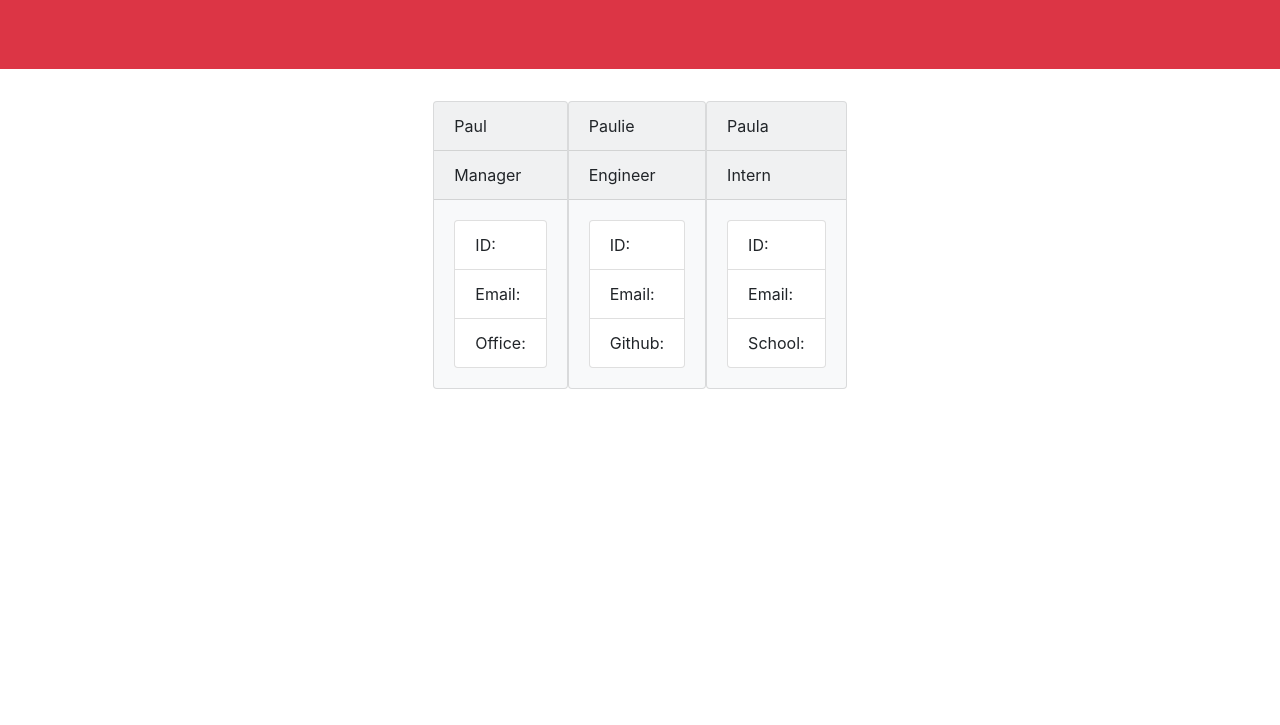
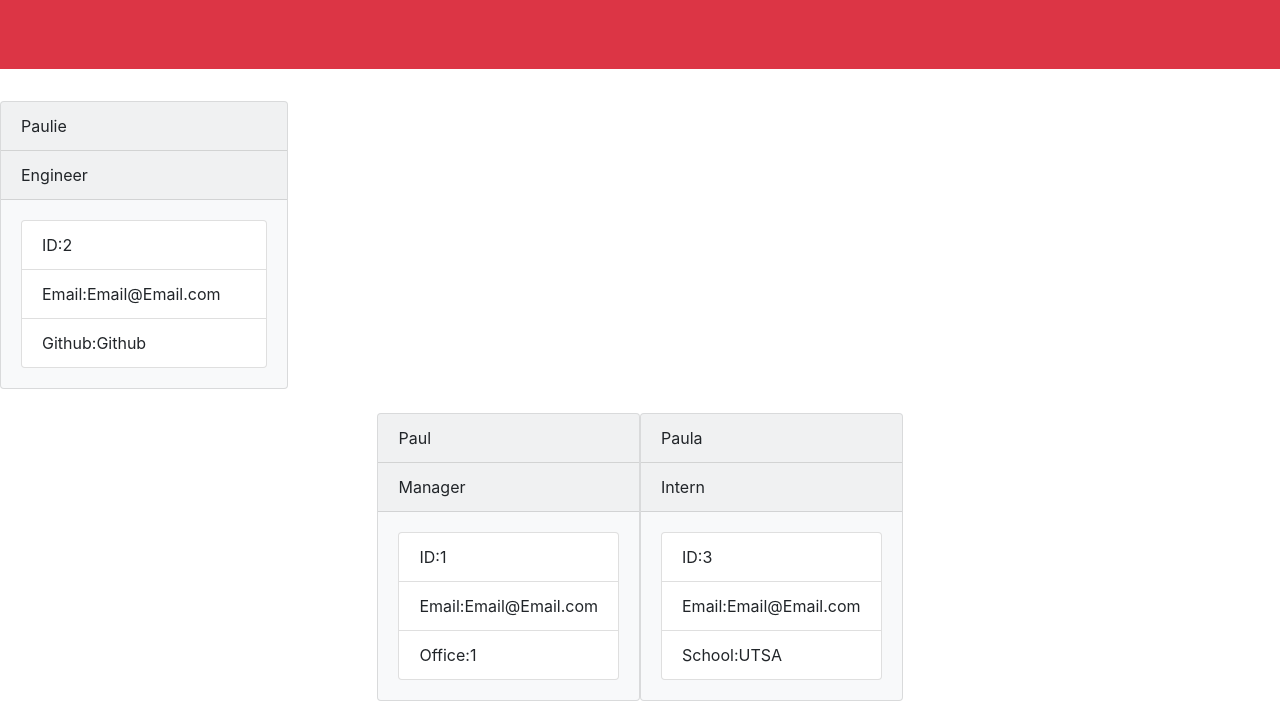
Before and after one commit to Paul-renobato/Week_10-Team_Profile_Gen, a website: page index.html in a window 1280 px wide. Shown: the part 134-859 px from the top of the page. Before the commit the page ends 800 px from the top, so only its background shows below. Drawn offline with nearby package versions, Linux system fonts and the light colour scheme.

Commit message:
final commit to repo testing node index.js and added the html change inputs.

```diff
--- a/index.html
+++ b/index.html
@@ -14,42 +14,37 @@
             <h1 class= "display-4 text-center">My Team</h1>
         </div>
     </div>
-    <div class= "row justify-content-center">
+    <div class= "card bg-light mb-4" style="max-width: 18rem;">
+    <div class= "card-header">Paulie</div>
+    <div class= "card-header">Engineer</div>
+    <div class= "card-body">
+        <div class= "list-group">
+            <li class= "list-group-item">ID:2 </li>
+            <li class= "list-group-item">Email:Email@Email.com </li>
+            <li class= "list-group-item">Github:Github </li>
+        </div>
+    </div>
+    </div><div class= "row justify-content-center">
         <div class= "card bg-light mb-4" style="max-width: 18rem;">
         <div class= "card-header">Paul</div>
         <div class= "card-header">Manager</div>
         <div class= "card-body">
             <div class= "list-group">
-                <li class= "list-group-item">ID: </li>
-                <li class= "list-group-item">Email: </li>
-                <li class= "list-group-item">Office: </li>
+                <li class= "list-group-item">ID:1 </li>
+                <li class= "list-group-item">Email:Email@Email.com </li>
+                <li class= "list-group-item">Office:1 </li>
             </div>
         </div>
-        </div>
-
-        <div class= "card bg-light mb-4" style="max-width: 18rem;">
-        <div class= "card-header">Paulie</div>
-        <div class= "card-header">Engineer</div>
-        <div class= "card-body">
-            <div class= "list-group">
-                <li class= "list-group-item">ID: </li>
-                <li class= "list-group-item">Email: </li>
-                <li class= "list-group-item">Github: </li>
-            </div>
-        </div>
-        </div>
-
-        <div class= "card bg-light mb-4" style="max-width: 18rem;">
+    </div><div class= "card bg-light mb-4" style="max-width: 18rem;">
         <div class= "card-header">Paula</div>
         <div class= "card-header">Intern</div>
         <div class= "card-body">
             <div class= "list-group">
-                    <li class= "list-group-item">ID: </li>
-                    <li class= "list-group-item">Email: </li>
-                    <li class= "list-group-item">School: </li>
+                <li class= "list-group-item">ID:3 </li>
+                <li class= "list-group-item">Email:Email@Email.com </li>
+                <li class= "list-group-item">School:UTSA </li>
             </div>
         </div>
         </div>
-    </div>
-</body>
+</div></body>
     </html>
```
Also changed, not shown: index.js (+56 -1 lines). Lines whose indentation alone changed are shown as unchanged.
